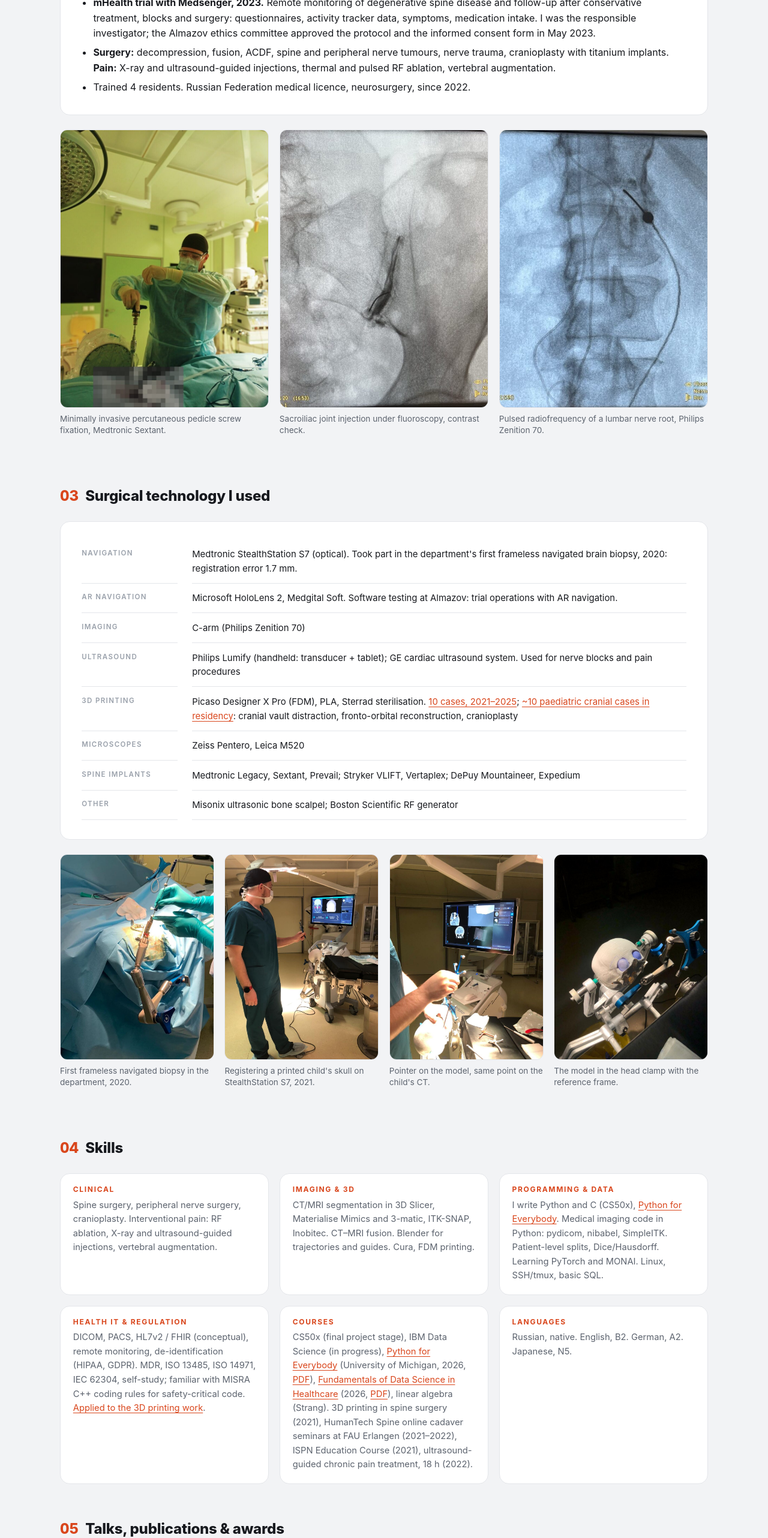
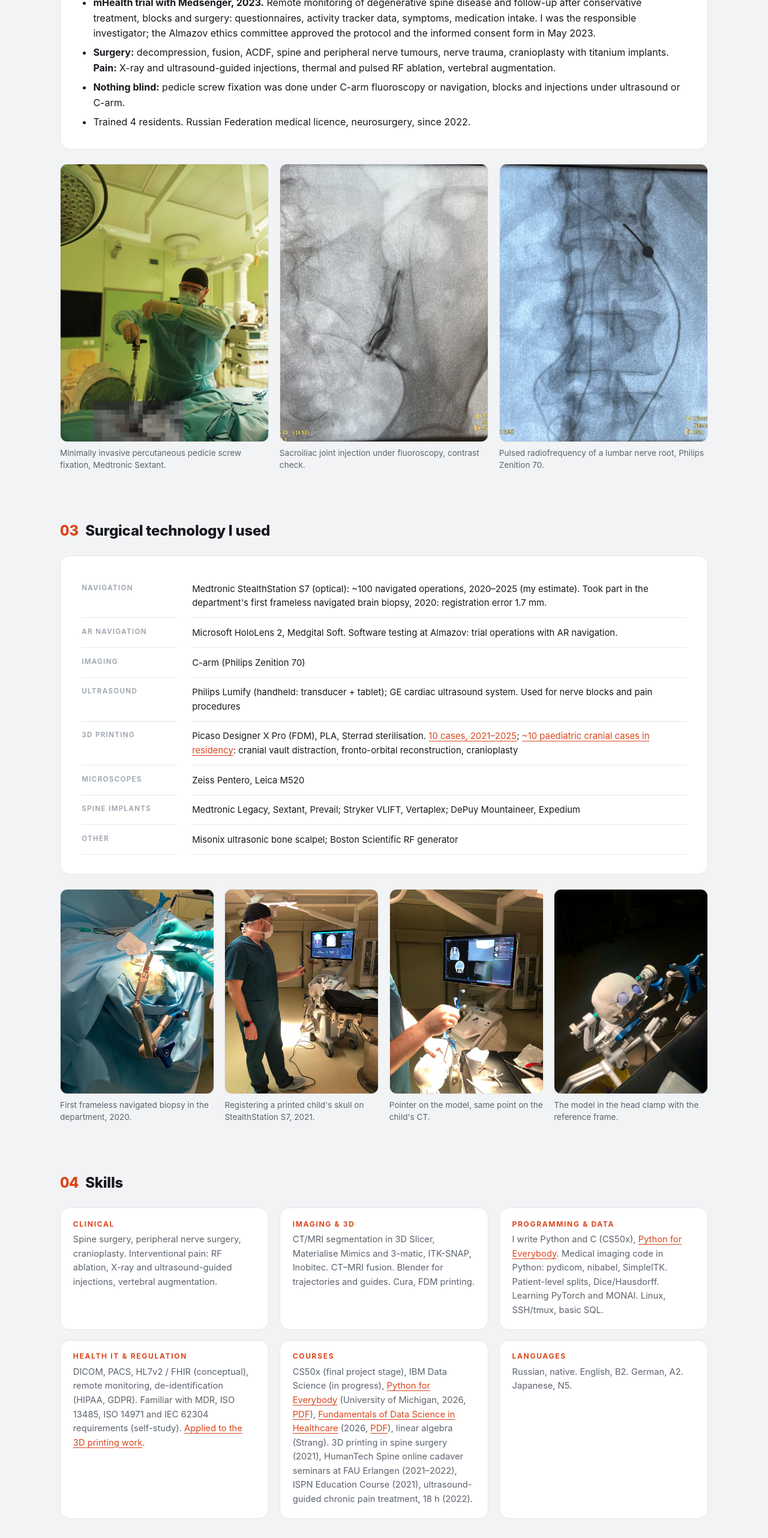
Before and after one commit to Mineevneuro/mineevneuro.github.io, a plain HTML site: page index.html in a window 1280 px wide. Shown: the part 2940-5504 px from the top of the page at 60% size. Drawn offline with Linux system fonts and the light colour scheme.

Commit message:
Navigation estimate, regulatory wording, image guidance

```diff
--- a/index.html
+++ b/index.html
@@ -34,7 +34,7 @@
       <p class="eyebrow">Neurosurgeon / Surgical planning / Medical imaging</p>
       <h1>Vladimir Mineev</h1>
       <p class="sub">Vlad · Hanoi, Vietnam</p>
-      <p class="intro">Spine and peripheral nerve surgeon and interventional pain physician, 2020–2025. I designed and printed patient-specific surgical guides and worked with optical and AR navigation. Now moving into medtech, ready for three kinds of work: <strong>clinical application specialist</strong> for navigation, robotics and surgical planning; <strong>medical imaging</strong>, segmentation and annotation; <strong>medical device software</strong>: I write Python and C and know how medical code has to be written, tested and documented (IEC&nbsp;62304, ISO&nbsp;14971, MISRA&nbsp;C++).</p>
+      <p class="intro">Spine and peripheral nerve surgeon and interventional pain physician, 2020–2025. I designed and printed patient-specific surgical guides and worked with optical and AR navigation. Now moving into medtech, ready for three kinds of work: <strong>clinical application specialist</strong> for navigation, robotics and surgical planning; <strong>medical imaging</strong>, segmentation and annotation; <strong>medical device software</strong>: I write Python and C and know the IEC&nbsp;62304 and ISO&nbsp;14971 requirements from self-study.</p>
       <ol class="rows" aria-label="Career">
         <li><span class="y">2014</span><span>MD, Kuban State Medical University</span><span class="label">2020</span></li>
         <li><span class="y">2020</span><span>Neurosurgery residency, Almazov National Medical Research Centre</span><span class="label">2022</span></li>
@@ -125,6 +125,7 @@
         <li><strong>3D printing in the department.</strong> Set up the pipeline from CT/MRI to a sterile guide in the operating room. <a href="projects/patient-specific-3d-printing.html">10 documented cases</a>; the cervical and thoracic guides were part of a hospital clinical study.</li>
         <li><strong>mHealth trial with Medsenger, 2023.</strong> Remote monitoring of degenerative spine disease and follow-up after conservative treatment, blocks and surgery: questionnaires, activity tracker data, symptoms, medication intake. I was the responsible investigator; the Almazov ethics committee approved the protocol and the informed consent form in May 2023.</li>
         <li><strong>Surgery:</strong> decompression, fusion, ACDF, spine and peripheral nerve tumours, nerve trauma, cranioplasty with titanium implants. <strong>Pain:</strong> X-ray and ultrasound-guided injections, thermal and pulsed RF ablation, vertebral augmentation.</li>
+        <li><strong>Nothing blind:</strong> pedicle screw fixation was done under C-arm fluoroscopy or navigation, blocks and injections under ultrasound or C-arm.</li>
         <li>Trained 4 residents. Russian Federation medical licence, neurosurgery, since 2022.</li>
       </ul>
     </div>
@@ -153,7 +154,7 @@
     <div class="sec-head"><span class="n">03</span><h2 id="technology-h">Surgical technology I used</h2></div>
     <div class="box">
       <dl class="facts">
-        <dt>Navigation</dt><dd>Medtronic StealthStation S7 (optical). Took part in the department's first frameless navigated brain biopsy, 2020: registration error 1.7&nbsp;mm.</dd>
+        <dt>Navigation</dt><dd>Medtronic StealthStation S7 (optical): ~100 navigated operations, 2020–2025 (my estimate). Took part in the department's first frameless navigated brain biopsy, 2020: registration error 1.7&nbsp;mm.</dd>
         <dt>AR navigation</dt><dd>Microsoft HoloLens 2, Medgital Soft. Software testing at Almazov: trial operations with AR navigation.</dd>
         <dt>Imaging</dt><dd>C-arm (Philips Zenition 70)</dd>
         <dt>Ultrasound</dt><dd>Philips Lumify (handheld: transducer + tablet); GE cardiac ultrasound system. Used for nerve blocks and pain procedures</dd>
@@ -206,7 +207,7 @@
       </div>
       <div>
         <h3>Health IT &amp; regulation</h3>
-        <p>DICOM, PACS, HL7v2 / FHIR (conceptual), remote monitoring, de-identification (HIPAA, GDPR). MDR, ISO 13485, ISO 14971, IEC 62304, self-study; familiar with MISRA C++ coding rules for safety-critical code. <a href="projects/patient-specific-3d-printing.html#qa-h">Applied to the 3D printing work</a>.</p>
+        <p>DICOM, PACS, HL7v2 / FHIR (conceptual), remote monitoring, de-identification (HIPAA, GDPR). Familiar with MDR, ISO 13485, ISO 14971 and IEC 62304 requirements (self-study). <a href="projects/patient-specific-3d-printing.html#qa-h">Applied to the 3D printing work</a>.</p>
       </div>
       <div>
         <h3>Courses</h3>
```
Also changed, not shown: 1 other file.
